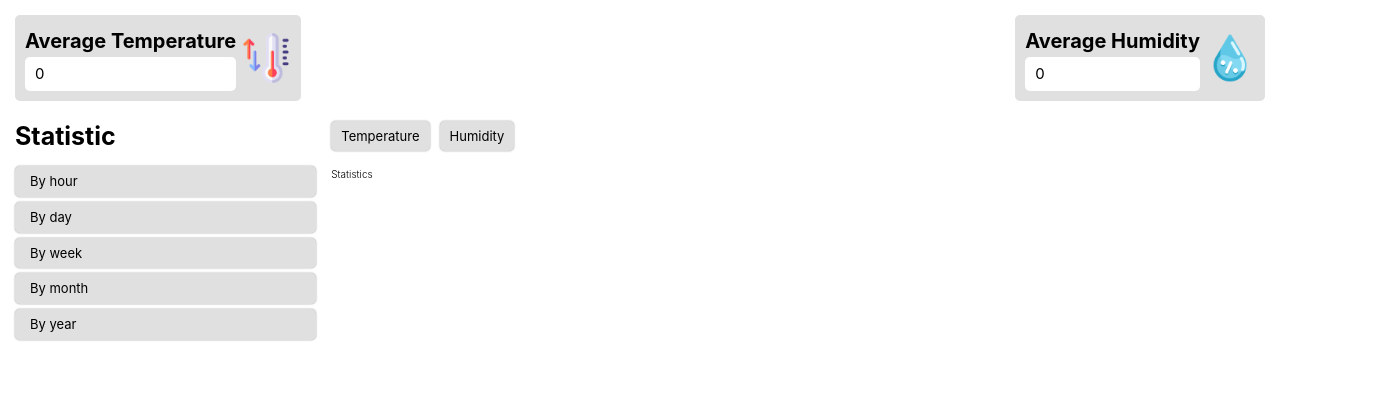
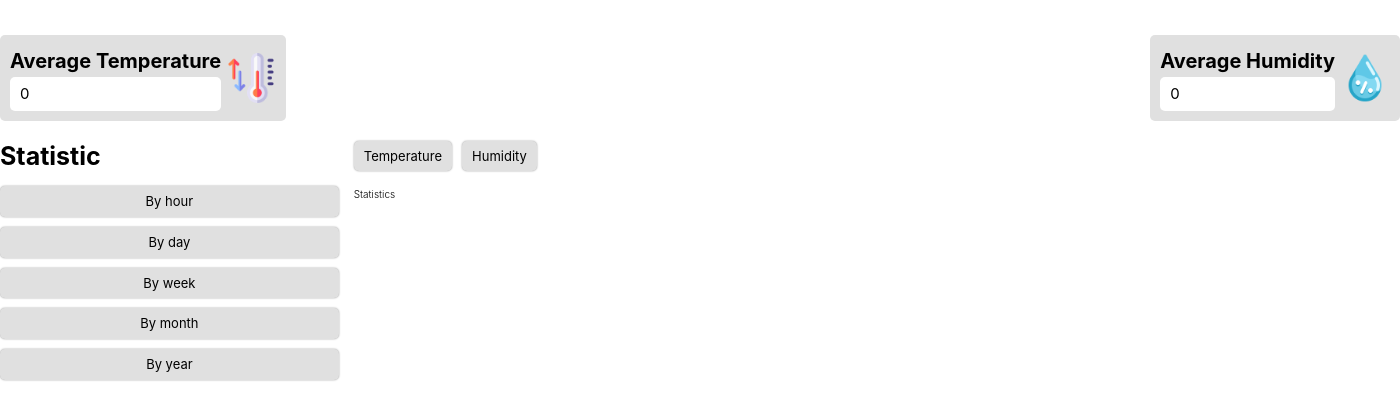
Before and after one commit to irchuk67/humidity-temperature-tracker, a React (Create React App) app: page / in a window 1280 px wide. Shown: the top 420 px of the page, 1400 px wide, since content can reach past the window. Built offline with nearby package versions, Linux system fonts and the light colour scheme.

Commit message:
Add some styles for large screen

```diff
--- a/src/base.scss
+++ b/src/base.scss
@@ -23,7 +23,9 @@ body{
 }
 
 .app{
-  margin: 1.5rem;
+  margin: 1.5rem auto;
+  width: 1400px;
+
 }
 
 .main-wrapper{
--- a/src/components/averageValues/averageValues.scss
+++ b/src/components/averageValues/averageValues.scss
@@ -2,6 +2,7 @@
 .average{
   display: flex;
   justify-content: space-between;
+  margin-top: 3.5rem;
   &__item{
     display: flex;
     align-items: center;
--- a/src/components/sidebarMenu/sidebarMenu.scss
+++ b/src/components/sidebarMenu/sidebarMenu.scss
@@ -5,8 +5,9 @@
   grid-column: 1/2;
   &__item{
     padding: .5rem 1.5rem;
+    text-align: center;
     &:not(:last-child){
-      margin-bottom: .5rem;
+      margin-bottom: 1rem;
     }
   }
 }
```
